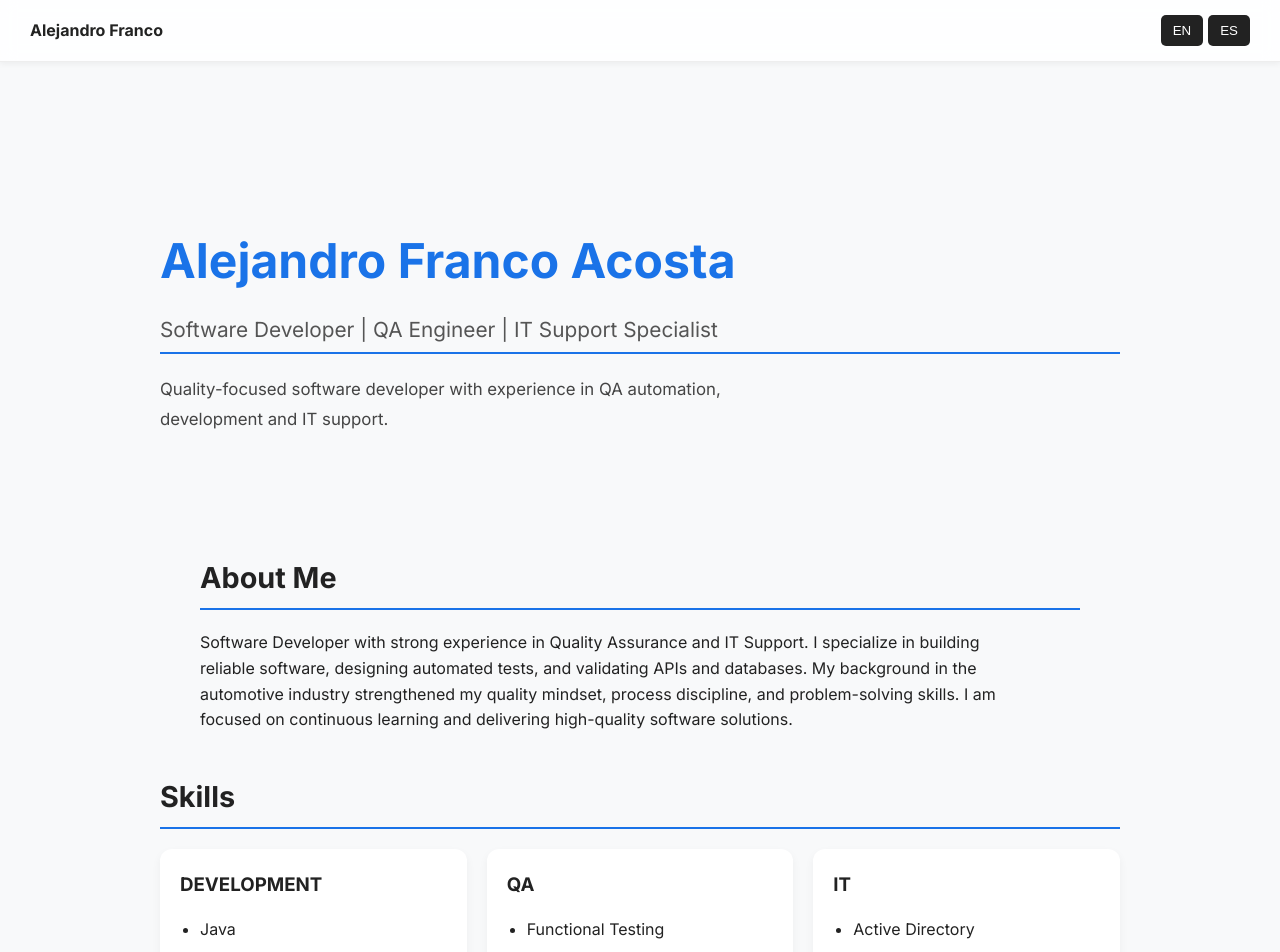
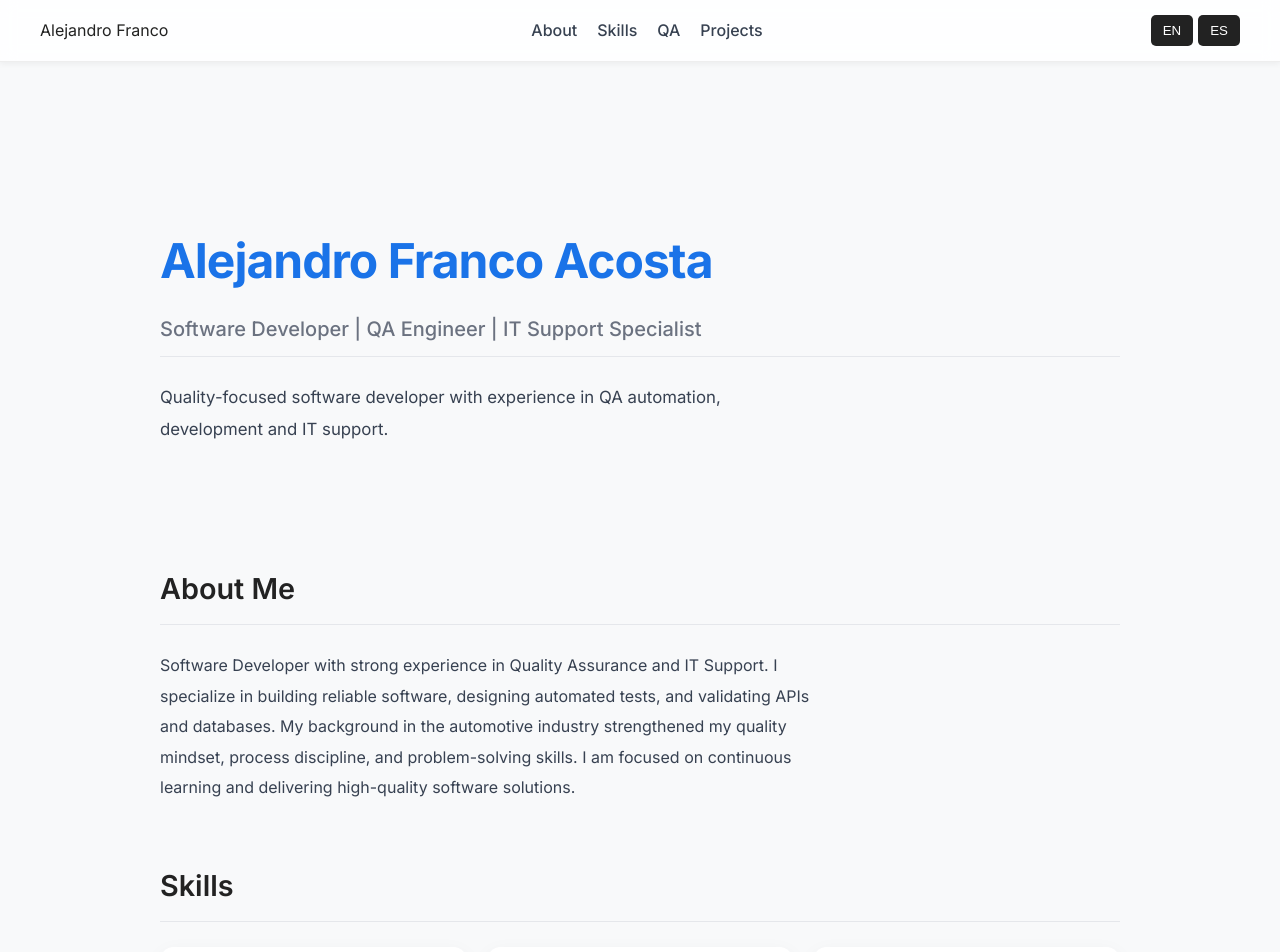
Before and after one commit to Alex-af-2024/portafolio-af, a React (Vite) app: page / in a window 1280 px wide. Shown: the top 952 px of the page. Built offline with nearby package versions, Linux system fonts and the light colour scheme.

Commit message:
Se agrega Navbar y mejora UI/UX

```diff
--- a/src/components/About.jsx
+++ b/src/components/About.jsx
@@ -1,17 +1,9 @@
 export default function About({ about }) {
   return (
-    <section style={sectionStyle}>
+    <section id="about" className="fade-in section">
       <h2>{about.title}</h2>
 
-      <p style={textStyle}>{about.description}</p>
+      <p className="section-text">{about.description}</p>
     </section>
   );
 }
-const sectionStyle = {
-  margin: "40px",
-};
-
-const textStyle = {
-  lineHeight: "1.6",
-  maxWidth: "800px",
-};
--- a/src/components/Hero.jsx
+++ b/src/components/Hero.jsx
@@ -1,6 +1,6 @@
 export default function Hero({ content }) {
   return (
-    <section style={heroContainer}>
+    <section id="hero" className="fade-in section" style={heroContainer}>
       <h1 style={nameStyle}>{content.name}</h1>
 
       <h2 style={headlineStyle}>{content.headline}</h2>
@@ -18,18 +18,19 @@ const nameStyle = {
   fontSize: "3rem",
   fontWeight: "700",
   marginBottom: "10px",
+  letterSpacing: "-1px",
 };
 
 const headlineStyle = {
-  fontSize: "1.3rem",
-  fontWeight: "400",
-  color: "#555",
-  marginBottom: "20px",
+  fontSize: "1.25rem",
+  fontWeight: "500",
+  color: "#6b7280",
+  marginBottom: "25px",
 };
 
 const descriptionStyle = {
-  maxWidth: "650px",
+  maxWidth: "620px",
   fontSize: "1.05rem",
-  lineHeight: "1.8",
-  color: "#444",
+  lineHeight: "1.9",
+  color: "#374151",
 };
--- a/src/components/Navbar.jsx
+++ b/src/components/Navbar.jsx
@@ -1,7 +1,14 @@
 export default function Navbar({ setLang }) {
   return (
-    <nav style={navStyle}>
-      <div style={logoStyle}>Alejandro Franco</div>
+    <nav className="navbar">
+      <div className="logo">Alejandro Franco</div>
+
+      <div className="nav-links">
+        <a href="#about">About</a>
+        <a href="#skills">Skills</a>
+        <a href="#qa">QA</a>
+        <a href="#projects">Projects</a>
+      </div>
 
       <div>
         <button onClick={() => setLang("en")}>EN</button>
--- a/src/components/Projects.jsx
+++ b/src/components/Projects.jsx
@@ -1,6 +1,6 @@
 export default function Projects({ projects }) {
   return (
-    <section>
+    <section id="projects" className="fade-in section">
       <h2>Projects</h2>
 
       <div style={gridStyle}>
@@ -32,7 +32,8 @@ const gridStyle = {
 
 const cardStyle = {
   backgroundColor: "white",
-  padding: "20px",
-  borderRadius: "12px",
-  boxShadow: "0 4px 12px rgba(0,0,0,0.06)",
+  padding: "22px",
+  borderRadius: "14px",
+  boxShadow: "0 6px 20px rgba(0,0,0,0.05)",
+  transition: "all 0.3s ease",
 };
--- a/src/components/QaApproach.jsx
+++ b/src/components/QaApproach.jsx
@@ -1,6 +1,6 @@
 export default function QaApproach({ qaApproach }) {
   return (
-    <section style={sectionStyle}>
+    <section id="qa" className="fade-in section" style={sectionStyle}>
       <h2>{qaApproach.title}</h2>
 
       <p style={textStyle}>{qaApproach.description}</p>
--- a/src/components/Skills.jsx
+++ b/src/components/Skills.jsx
@@ -2,13 +2,23 @@ import { profilePriority } from "../data/config";
 
 export default function Skills({ skills }) {
   return (
-    <section>
+    <section id="skills" className="fade-in section">
       <h2>Skills</h2>
 
       <div style={gridStyle}>
         {profilePriority.map((area) => (
           <div key={area} style={cardStyle}>
-            <h3 style={areaTitle}>{area.toUpperCase()}</h3>
+            <h3
+              style={{
+                fontSize: "0.85rem",
+                letterSpacing: "1px",
+                textTransform: "uppercase",
+                color: "#1a73e8",
+                marginBottom: "15px",
+              }}
+            >
+              {area}
+            </h3>
 
             <ul style={listStyle}>
               {skills[area].map((skill, index) => (
@@ -32,9 +42,10 @@ const gridStyle = {
 
 const cardStyle = {
   backgroundColor: "white",
-  padding: "20px",
-  borderRadius: "12px",
-  boxShadow: "0 4px 10px rgba(0,0,0,0.05)",
+  padding: "22px",
+  borderRadius: "14px",
+  boxShadow: "0 6px 20px rgba(0,0,0,0.05)",
+  transition: "all 0.3s ease",
 };
 
 const areaTitle = {
--- a/src/index.css
+++ b/src/index.css
@@ -1,3 +1,7 @@
+html {
+  scroll-behavior: smooth;
+}
+
 /* Reset básico */
 * {
   margin: 0;
@@ -73,9 +77,65 @@ h1 {
 }
 
 h2 {
-  border-bottom: 2px solid #1a73e8;
+  border-bottom: 1px solid #e5e7eb;
+  padding-bottom: 10px;
+  margin-bottom: 25px;
+  font-weight: 600;
 }
+
 
 nav {
   box-shadow: 0 2px 6px rgba(0,0,0,0.05);
 }
+
+.fade-in {
+  animation: fadeIn 1.5s ease forwards;
+  opacity: 0;
+}
+
+@keyframes fadeIn {
+  to {
+    opacity: 1;
+  }
+}
+
+.section {
+  margin-bottom: 60px;
+}
+
+.section-text {
+  max-width: 650px;
+  line-height: 1.9;
+  color: #374151;
+}
+
+section div:hover {
+  transform: translateY(-4px);
+  box-shadow: 0 12px 30px rgba(0,0,0,0.08);
+}
+
+.navbar {
+  position: fixed;
+  top: 0;
+  width: 100%;
+  background-color: rgba(255,255,255,0.85);
+  backdrop-filter: blur(8px);
+  padding: 15px 40px;
+  display: flex;
+  justify-content: space-between;
+  align-items: center;
+  border-bottom: 1px solid #eee;
+  z-index: 1000;
+}
+
+.nav-links a {
+  margin-right: 20px;
+  text-decoration: none;
+  color: #374151;
+  font-weight: 500;
+  transition: color 0.3s ease;
+}
+
+.nav-links a:hover {
+  color: #1a73e8;
+}
```
Also changed, not shown: 2 other files (tests, documents, lock files or other folders).
